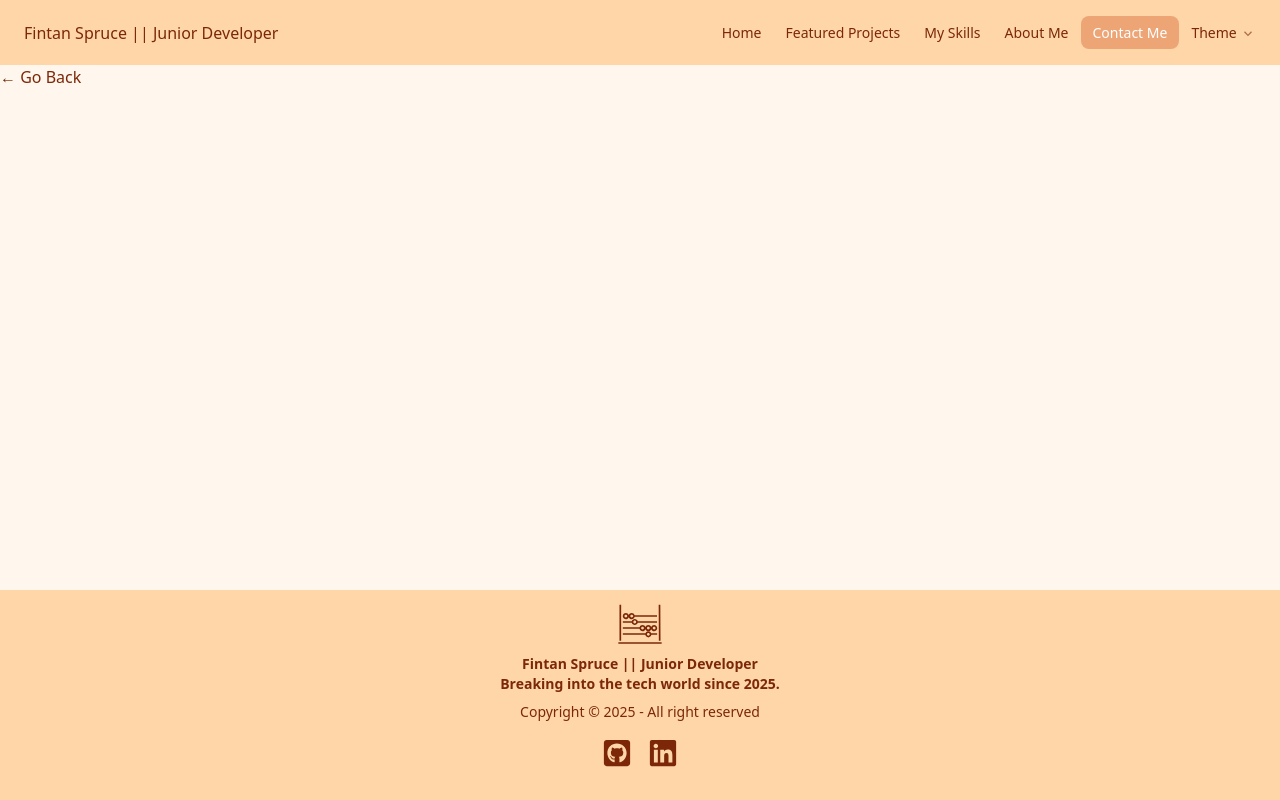
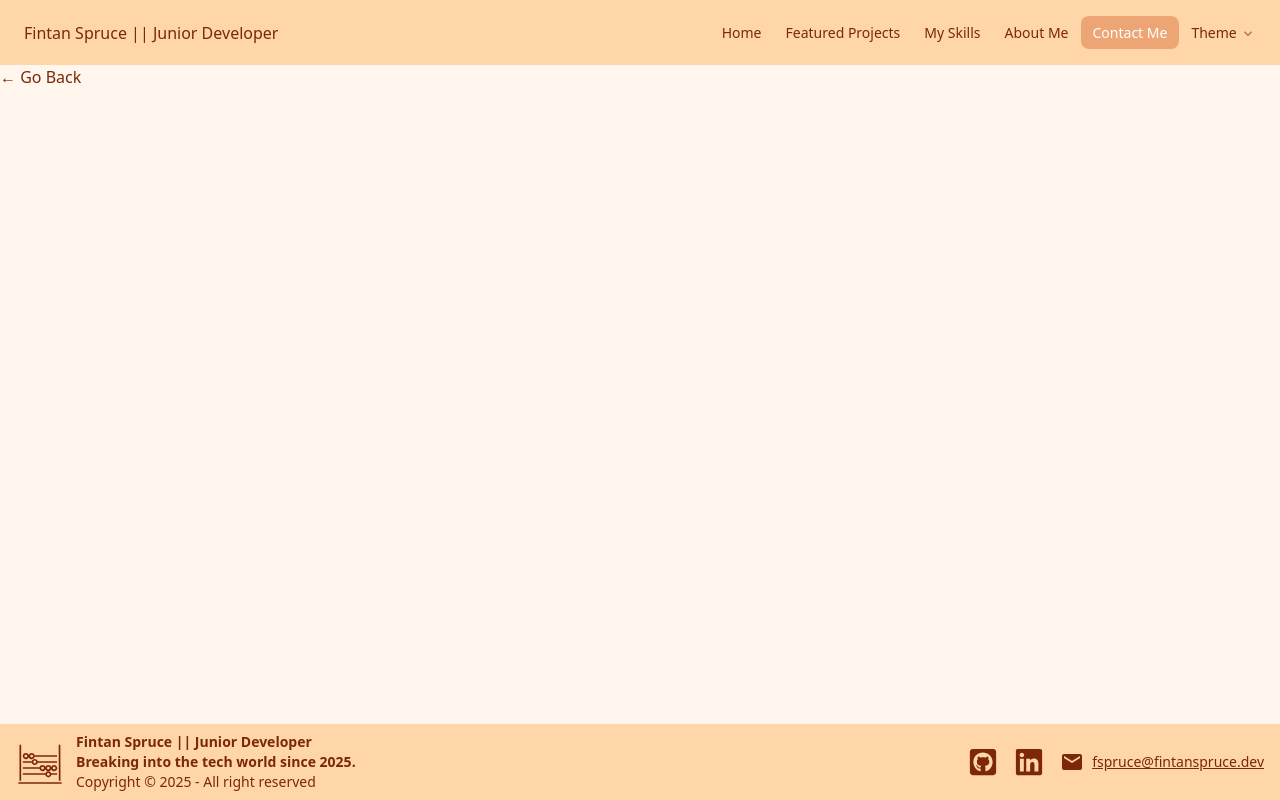
Before and after one commit to fspruce/portfolio-site, a React (Vite) app: page /contact in a window 1280 px wide. Built offline with nearby package versions, Linux system fonts and the light colour scheme.

Commit message:
Add email to footer, adjust footer layout

```diff
--- a/src/components/Footer.jsx
+++ b/src/components/Footer.jsx
@@ -1,20 +1,25 @@
 import { FaGithubSquare, FaLinkedin } from "react-icons/fa";
 import { GiAbacus } from "react-icons/gi";
+import { MdEmail } from "react-icons/md";
 
 export default function Footer() {
   return (
-    <footer className="footer footer-center bg-base-300 text-base-content flex flex-col gap-4 py-2">
+    <footer className="footer bg-base-300 text-base-content flex flex-row gap-8 py-2 px-4 justify-between items-center">
       <aside>
+        <div className="flex items-center gap-3">
           <GiAbacus className="text-5xl" />
+          <div>
             <p className="font-bold">
               Fintan Spruce || Junior Developer
               <br />
               Breaking into the tech world since 2025.
             </p>
             <p>Copyright © {new Date().getFullYear()} - All right reserved</p>
+          </div>
+        </div>
       </aside>
-      <nav className="pb-6">
-        <div className="grid grid-flow-col gap-4">
+      <nav>
+        <div className="flex gap-4">
           <a
             href="https://www.github.com/fspruce/"
             target="_blank"
@@ -29,6 +34,14 @@ export default function Footer() {
           >
             <FaLinkedin className="text-3xl" />
           </a>
+          <a
+            href="mailto:fspruce@fintanspruce.dev"
+            aria-label="Email link"
+            className="flex items-center gap-2"
+          >
+            <MdEmail className="text-2xl" />
+            <span className="underline">fspruce@fintanspruce.dev</span>
+          </a>
         </div>
       </nav>
     </footer>
```
Lines whose indentation alone changed are shown as unchanged.
